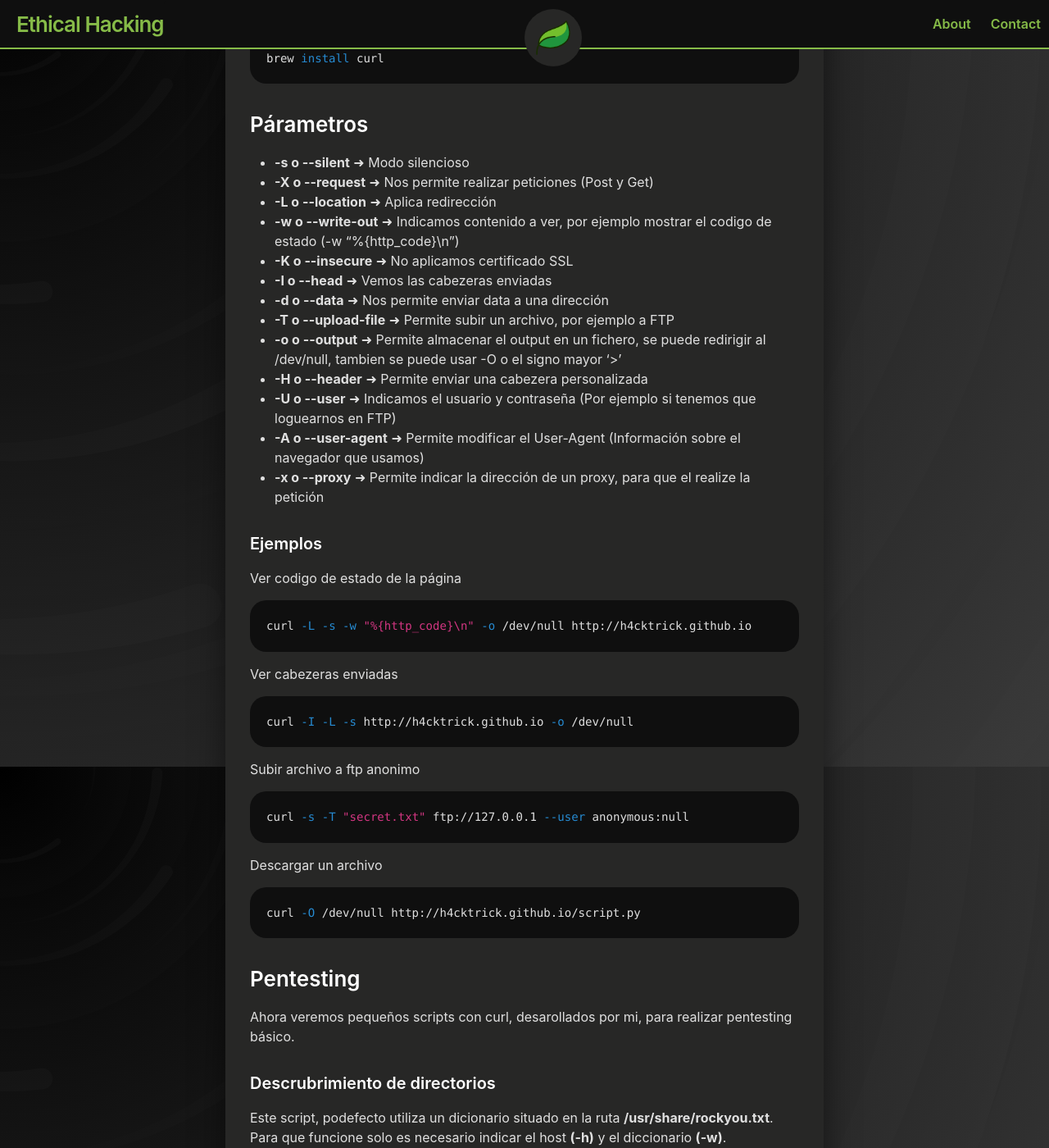
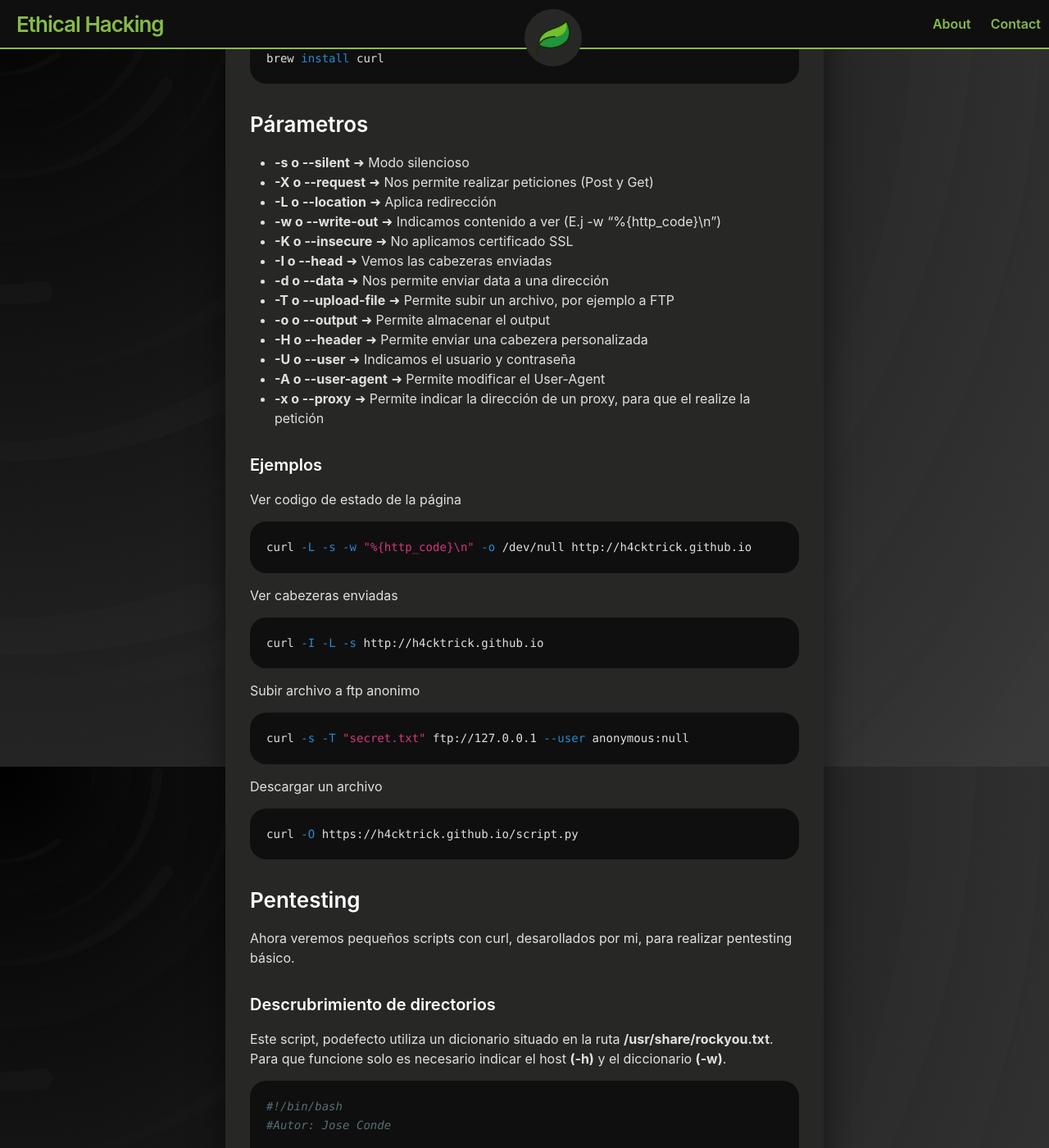
Before and after one commit to H4ckTrick/H4ckTrick.github.io, a Jekyll site: the page built from _posts/2022-04-21-Curl-en-Linux.md, in a window 1280 px wide and 1400 px high, scrolled down 985 px. Shown: the whole window at 82% size. Built offline with Jekyll 4.4.1, drawn with Linux system fonts in a browser that asks for light colours; a script that is not in the unit is left out.

Commit message:
Update 2022-04-21-Curl-en-Linux.md

````diff
--- a/_posts/2022-04-21-Curl-en-Linux.md
+++ b/_posts/2022-04-21-Curl-en-Linux.md
@@ -37,15 +37,15 @@ brew install curl
 - **-s o \--silent** ➜ Modo silencioso
 - **-X o \--request** ➜ Nos permite realizar peticiones (Post y Get)
 - **-L o \--location** ➜ Aplica redirección
-- **-w o \--write-out** ➜ Indicamos contenido a ver, por ejemplo mostrar el codigo de estado (-w "%{http_code}\n")
+- **-w o \--write-out** ➜ Indicamos contenido a ver (E.j -w "%{http_code}\n")
 - **-K o \--insecure** ➜ No aplicamos certificado SSL
 - **-I o \--head** ➜ Vemos las cabezeras enviadas
 - **-d o \--data** ➜ Nos permite enviar data a una dirección
 - **-T o \--upload-file** ➜ Permite subir un archivo, por ejemplo a FTP
-- **-o o \--output** ➜ Permite almacenar el output en un fichero, se puede redirigir al /dev/null, tambien se puede usar -O o el signo mayor '>'
+- **-o o \--output** ➜ Permite almacenar el output
 - **-H o \--header** ➜ Permite enviar una cabezera personalizada
-- **-U o \--user** ➜ Indicamos el usuario y contraseña (Por ejemplo si tenemos que loguearnos en FTP)
-- **-A o \--user-agent** ➜ Permite modificar el User-Agent (Información sobre el navegador que usamos)
+- **-U o \--user** ➜ Indicamos el usuario y contraseña
+- **-A o \--user-agent** ➜ Permite modificar el User-Agent
 - **-x o \--proxy** ➜ Permite indicar la dirección de un proxy, para que el realize la petición
 
 #### Ejemplos
@@ -55,7 +55,7 @@ curl -L -s -w "%{http_code}\n" -o /dev/null http://h4cktrick.github.io
 ```
 Ver cabezeras enviadas
 ```bash
-curl -I -L -s http://h4cktrick.github.io -o /dev/null
+curl -I -L -s http://h4cktrick.github.io
 ```
 Subir archivo a ftp anonimo
 ```bash
@@ -63,7 +63,7 @@ curl -s -T "secret.txt" ftp://127.0.0.1 --user anonymous:null
 ```
 Descargar un archivo
 ```bash
-curl -O /dev/null http://h4cktrick.github.io/script.py
+curl -O https://h4cktrick.github.io/script.py
 ```
 
 ### Pentesting
````
